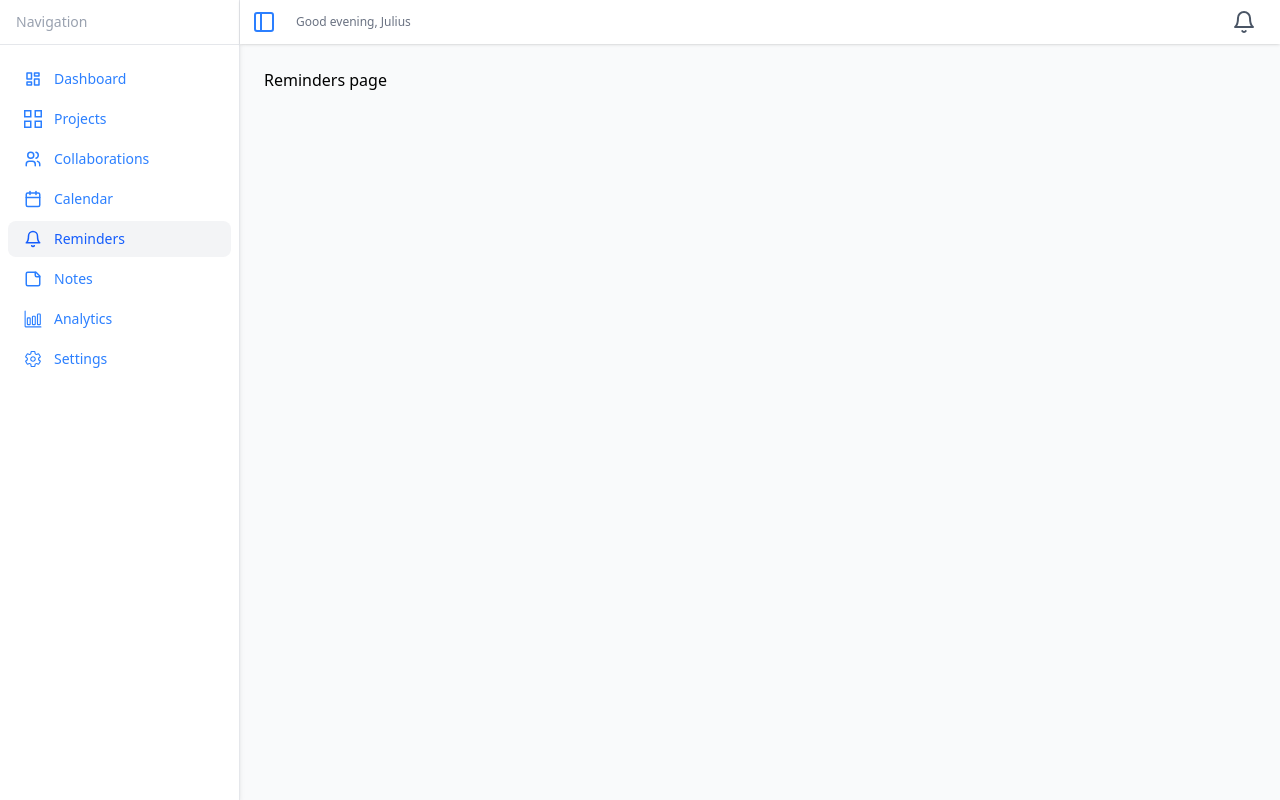
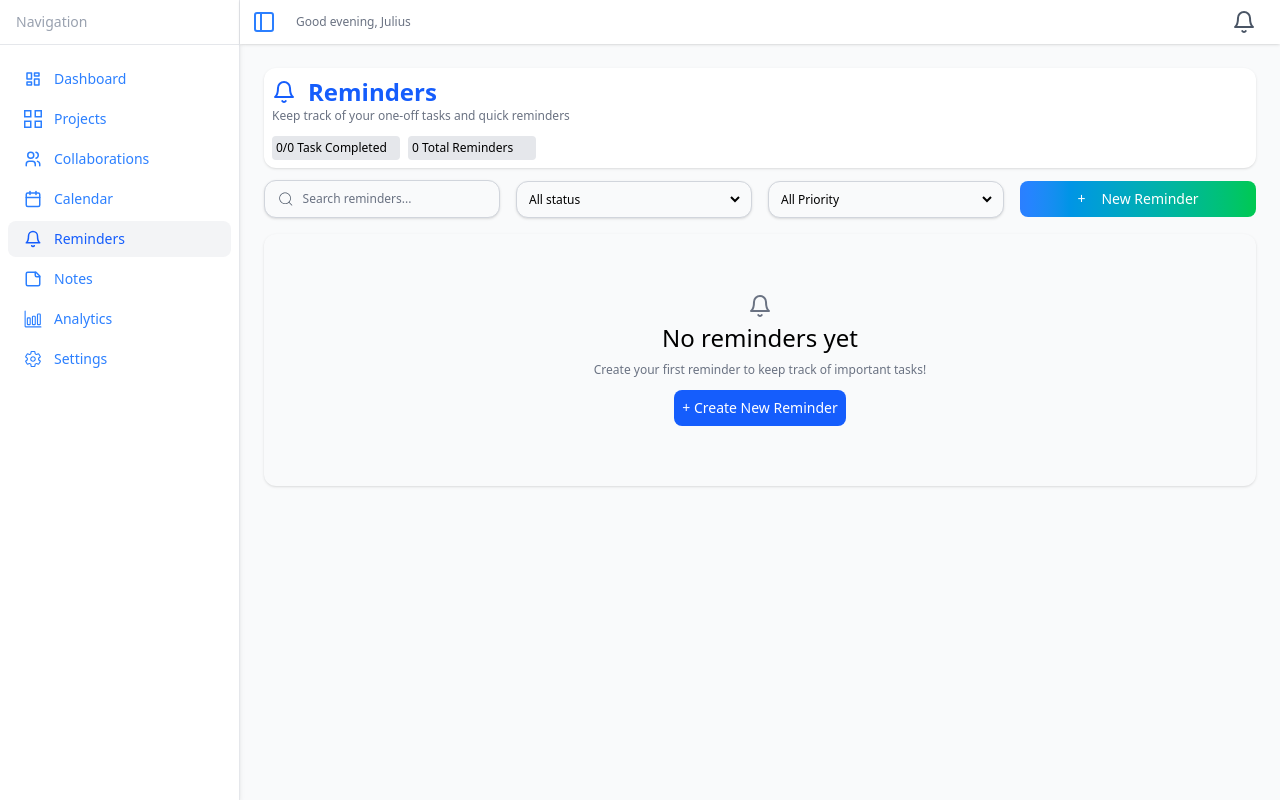
Before and after one commit to juliusmwas/KaziHub, a React (Vite) app: page /reminders in a window 1280 px wide. Built offline with nearby package versions, Linux system fonts and the light colour scheme.

Commit message:
Added a reminder's page

```diff
--- a/src/Components/Pages/Reminders.jsx
+++ b/src/Components/Pages/Reminders.jsx
@@ -1,8 +1,68 @@
+import { CiSearch } from "react-icons/ci";
+import { FiUserPlus } from "react-icons/fi";
+import { GrProjects } from "react-icons/gr";
+import { FiBell } from "react-icons/fi";
+
 
 export default function Reminders () {
     return(
-        <div>
-            <h1>Reminders page</h1>
-        </div>
+          <div>
+                    <nav className=" bg-white items-center p-2 shadow-sm rounded-xl ">
+                        <div>
+                            <h1 className=" flex items-center  gap-3 text-lg text-blue-600 font-bold lg:text-2xl"><FiBell /> Reminders</h1>
+                            <p className="text-xs font-normal text-gray-500">Keep track of your one-off tasks and quick reminders</p>
+                        </div>
+
+                        <div className="flex gap-2  mt-3">
+                            <p className="text-xs  text-black font-medium p-0.5 lg:p-1 bg-gray-200 rounded-sm w-32">0/0 Task Completed</p>
+                            <p className="text-xs  text-black font-medium p-0.5 lg:p-1 bg-gray-200 rounded-sm w-32">0 Total Reminders</p>
+                        </div>
+                    </nav>
+
+
+
+                    <div className="grid grid-cols-2 lg:grid-cols-4 gap-4 mt-3 items-center ">
+                        <div className=" flex items-center bg-gray-50 border-1 border-gray-300 rounded-xl px-3 py-2 w-full max-w-sm shadow-sm">
+                            <CiSearch className="text-gray-600 text-xl mr-2" />
+                            <input
+                                type="text"
+                                placeholder="Search reminders..."
+                                className="bg-transparent outline-none w-full placeholder-gray-500 text-gray-700 text-xs font-normal"
+                            />
+                        </div>
+
+                        <div className=" bg-gray-50 border-1 border-gray-300 p-2 rounded-xl shadow-sm text-xs font-normal">
+                            <select name="" id="" className="w-full bg-gray-50" >
+                                <option value="All status">All status</option>
+                                <option value="Not Started">Not Started</option>
+                                <option value="In progress"> In Progress</option>
+                                <option value="Completed">Completed</option>
+                                <option value="Blocked">Blocked</option>
+                            </select>
+                        </div>
+
+                        <div className=" bg-gray-50 border-1 border-gray-300 p-2 rounded-xl shadow-sm text-xs font-normal">
+                            <select name="" id="" className="w-full bg-gray-50">
+                                <option value="All Priority">All Priority</option>
+                                <option value="Plannig">High</option>
+                                <option value="Active">Medium</option>
+                                <option value="On hold">Low</option>
+                            </select>
+                        </div>
+
+                        <button className="bg-gradient-to-r from-blue-500 to-green-500 text-white flex gap-4   justify-center items-center font-medium text-xs lg:text-sm rounded-lg  p-2 cursor-pointer hover:bg-blue-500"><span>+</span>New Reminder</button>
+
+                    </div>
+
+                    <div className="grid justify-items-center bg-gray-50 p-10 shadow-sm rounded-xl mt-4">
+                        <div className="justify-items-center p-5">
+                            <FiBell className="text-2xl text-gray-500"/>
+                            <h1 className="text-lg font-medium  p-1 lg:text-2xl">No reminders yet</h1>
+                            <p className="text-xs font-normal p-1 text-gray-500">Create your first reminder to keep track of important tasks!</p>
+                            <button className="bg-blue-600 mt-2 text-white flex gap-4  items-center font-medium text-xs lg:text-sm rounded-lg p-2 cursor-pointer hover:bg-blue-500">+ Create New Reminder</button>
+                        </div>
+                    </div>
+
+                </div>
     );
 }
```
